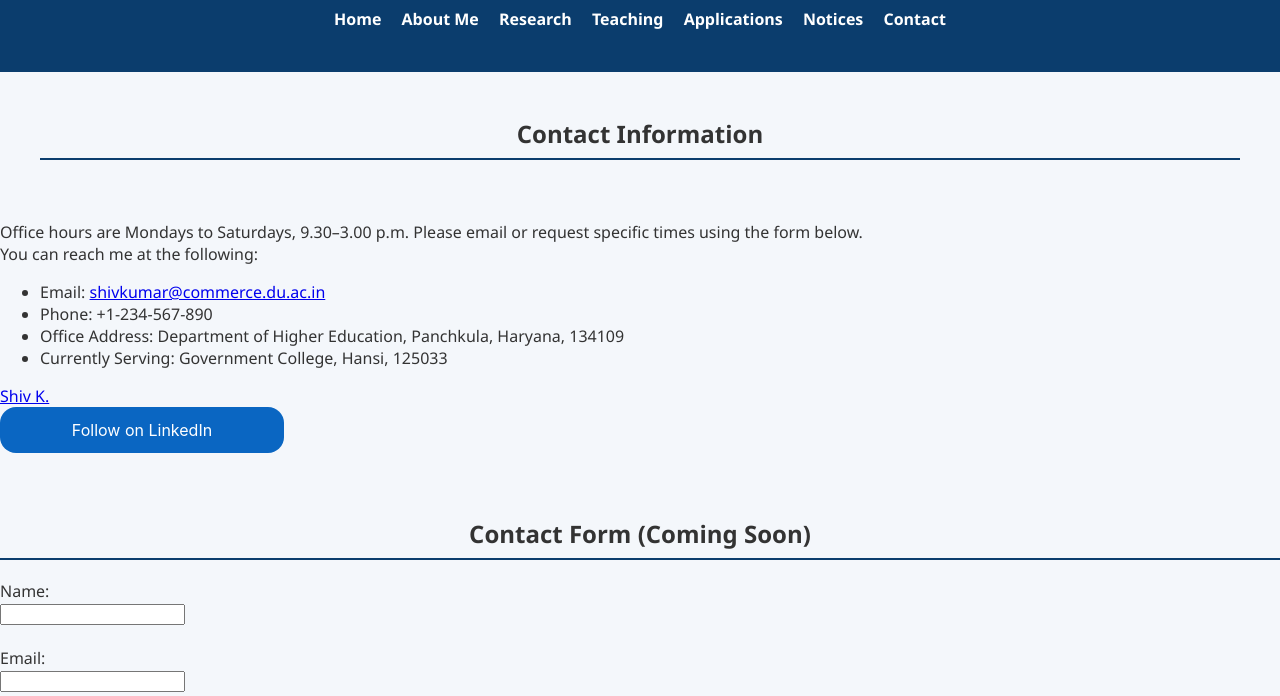
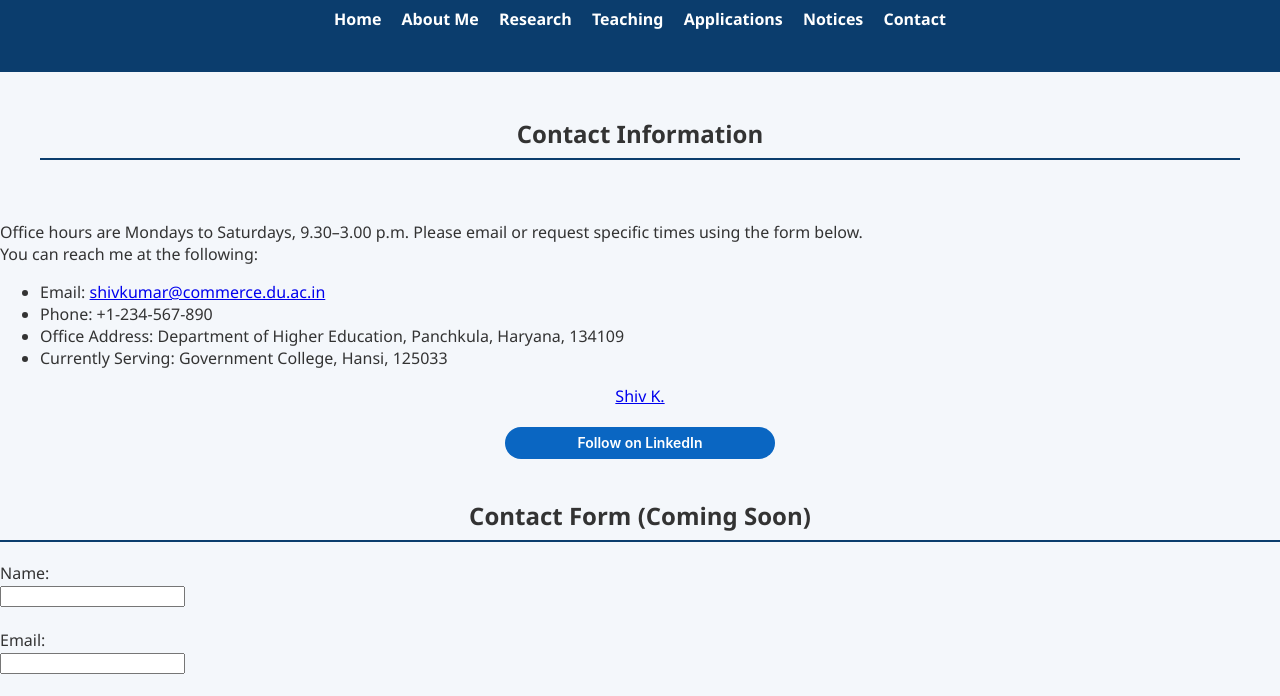
Before and after one commit to profshiv/hrcshiv, a plain HTML site: page contact.html in a window 1280 px wide. Shown: the part 104-800 px from the top of the page. Drawn offline with Linux system fonts and the light colour scheme.

Commit message:
Update contact.html

```diff
--- a/contact.html
+++ b/contact.html
@@ -34,31 +34,81 @@
                 <li>Currently Serving: Government College, Hansi, 125033 </li>
                 </ul>
 
-    <script src="https://platform.linkedin.com/badges/js/profile.js" async defer type="text/javascript"></script>
-    <div class="badge-base LI-profile-badge" data-locale="en_US" data-size="medium" data-theme="light" data-type="HORIZONTAL" data-vanity="hrcshiv" data-version="v1"><a class="badge-base__link LI-simple-link" href="https://in.linkedin.com/in/hrcshiv?trk=profile-badge">Shiv K.</a></div>
+<div class="social-section">
+
+  <!-- LinkedIn Badge -->
+  <script src="https://platform.linkedin.com/badges/js/profile.js" async defer></script>
+
+  <div class="badge-base LI-profile-badge"
+       data-locale="en_US"
+       data-size="medium"
+       data-theme="light"
+       data-type="HORIZONTAL"
+       data-vanity="hrcshiv"
+       data-version="v1">
+    <a class="badge-base__link LI-simple-link"
+       href="https://in.linkedin.com/in/hrcshiv?trk=profile-badge">
+      Shiv K.
+    </a>
+  </div>
+
+  <!-- LinkedIn Follow Button -->
+  <a class="libutton"
+     href="https://www.linkedin.com/comm/mynetwork/discovery-see-all?usecase=PEOPLE_FOLLOWS&followMember=hrcshiv"
+     target="_blank"
+     rel="noopener noreferrer">
+    Follow on LinkedIn
+  </a>
+
+  <!-- YouTube Subscribe -->
+  <script src="https://apis.google.com/js/platform.js"></script>
+
+  <div class="g-ytsubscribe"
+       data-channelid="UCrktvD3_mCuUbPyPjYehIvA"
+       data-layout="full"
+       data-theme="light"
+       data-count="hidden">
+  </div>
+
+</div>
+
 <style>
+.social-section {
+    display: flex;
+    flex-direction: column;
+    align-items: center;
+    justify-content: center;
+    gap: 20px;
+    width: 100%;
+    text-align: center;
+}
+
 .libutton {
     display: flex;
-              flex-direction: column;
     justify-content: center;
-              padding: 7px;
-              text-align: center;
-              outline: none;
-              text-decoration: none !important;
-              color: #ffffff !important;
+    align-items: center;
     width: 270px;
     height: 32px;
     border-radius: 16px;
-              background-color: #0A66C2;
+    background: #0A66C2;
+    color: #fff !important;
+    text-decoration: none !important;
     font-family: "SF Pro Text", Helvetica, sans-serif;
+    font-size: 14px;
+    font-weight: 600;
+    transition: background 0.2s ease;
+}
+
+.libutton:hover {
+    background: #004182;
+}
+
+/* Ensure embedded widgets are centered */
+.badge-base,
+.g-ytsubscribe {
+    margin: 0 auto;
 }
 </style>
-    <a class="libutton" href="https://www.linkedin.com/comm/mynetwork/discovery-see-all?usecase=PEOPLE_FOLLOWS&followMember=hrcshiv" target="_blank">Follow on LinkedIn</a>
-
-    <br> </br>
-    <script src="https://apis.google.com/js/platform.js"></script>
-
-    <div class="g-ytsubscribe" data-channelid="UCrktvD3_mCuUbPyPjYehIvA" data-layout="full" data-theme="light" data-count="hidden"></div>
 
 
             <center>
```
Lines whose indentation alone changed are shown as unchanged.
